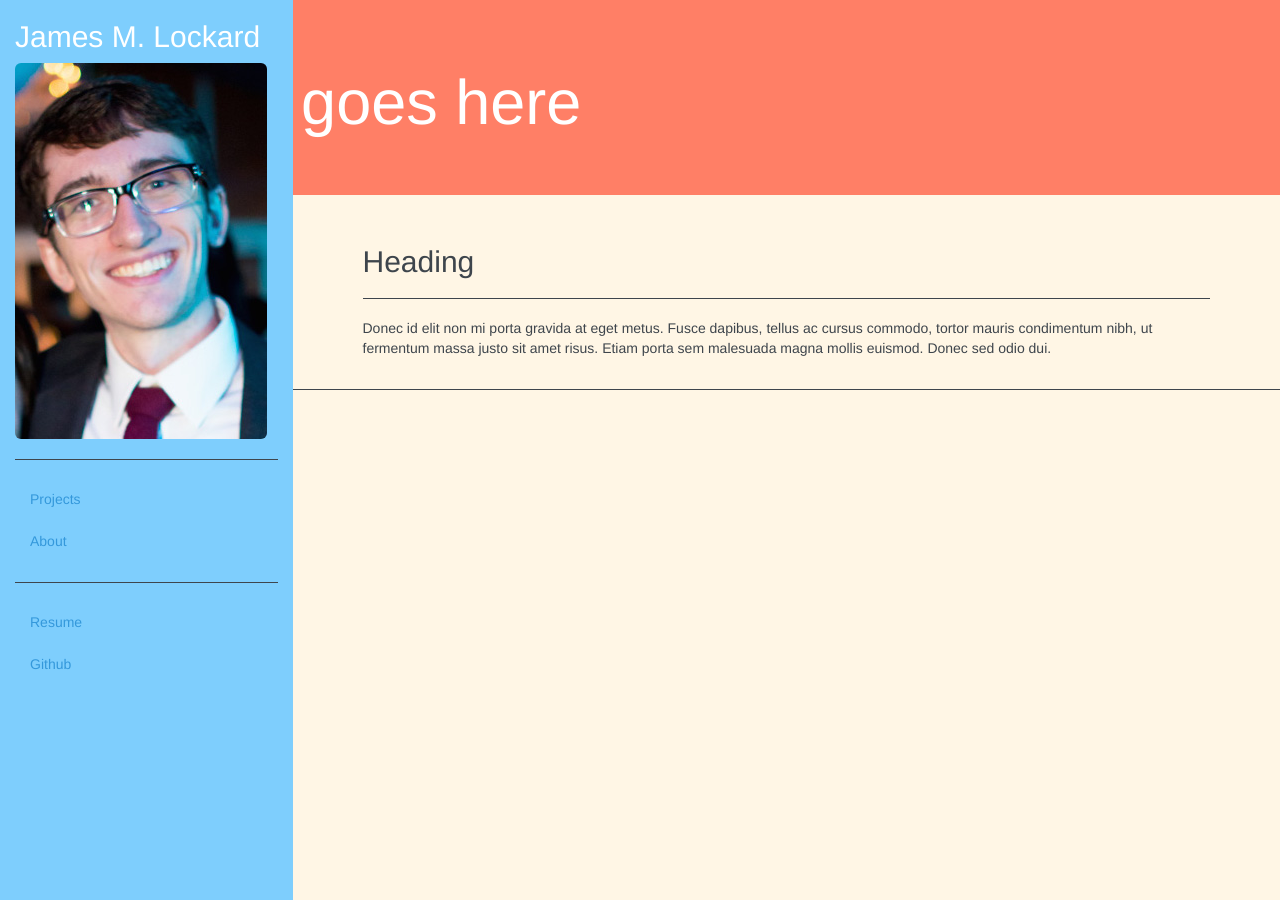
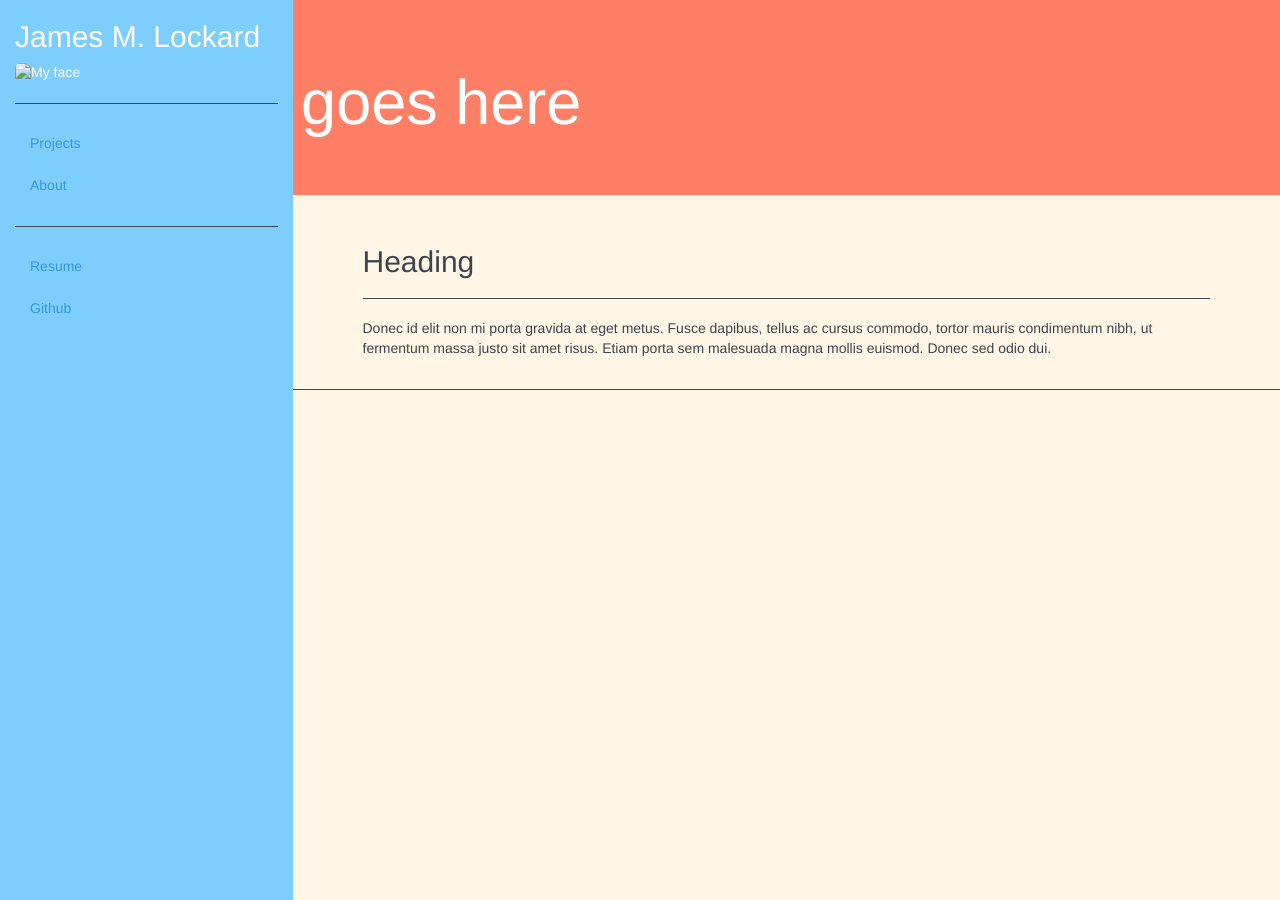
Before and after one commit to maclockard/maclockard.github.io, a Jekyll site: the page built from index.html, in a window 1280 px wide. Built offline with Jekyll 4.4.1, drawn with Linux system fonts in a browser that asks for light colours; nearby versions of some CDN libraries.

Commit message:
fixed link?

```diff
--- a/_includes/header.html
+++ b/_includes/header.html
@@ -6,7 +6,7 @@
 
       <h2>James M. Lockard</h2>
 
-      <img class="img-responsive img-rounded" src="{{ site.baseurl }}/assets/img/mac_headshot.jpeg" alt="My face">
+      <img class="img-responsive img-rounded" src="{{ site.url }}/assets/img/mac_headshot.jpeg" alt="My face">
 
       <hr>
 
```
